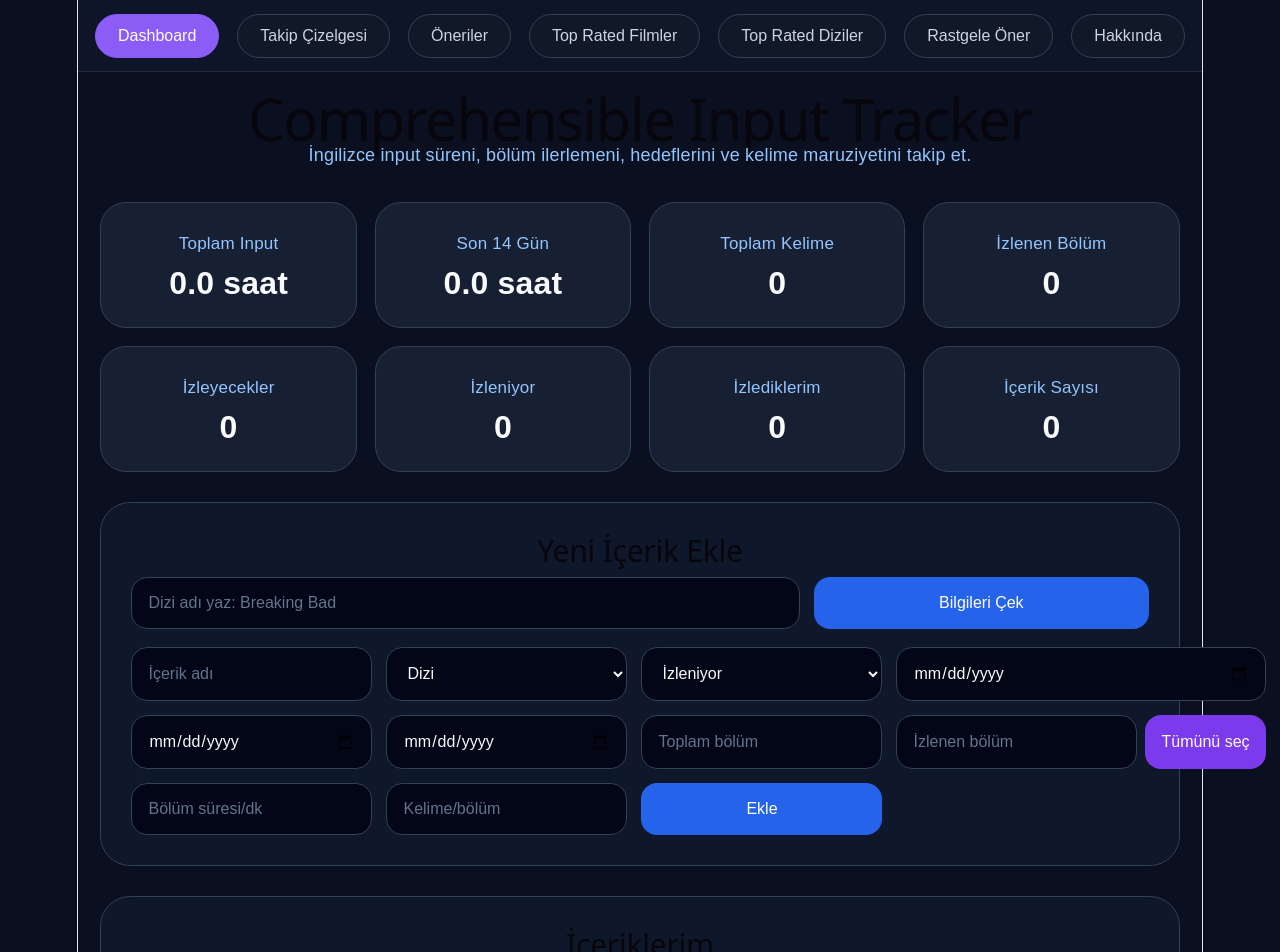
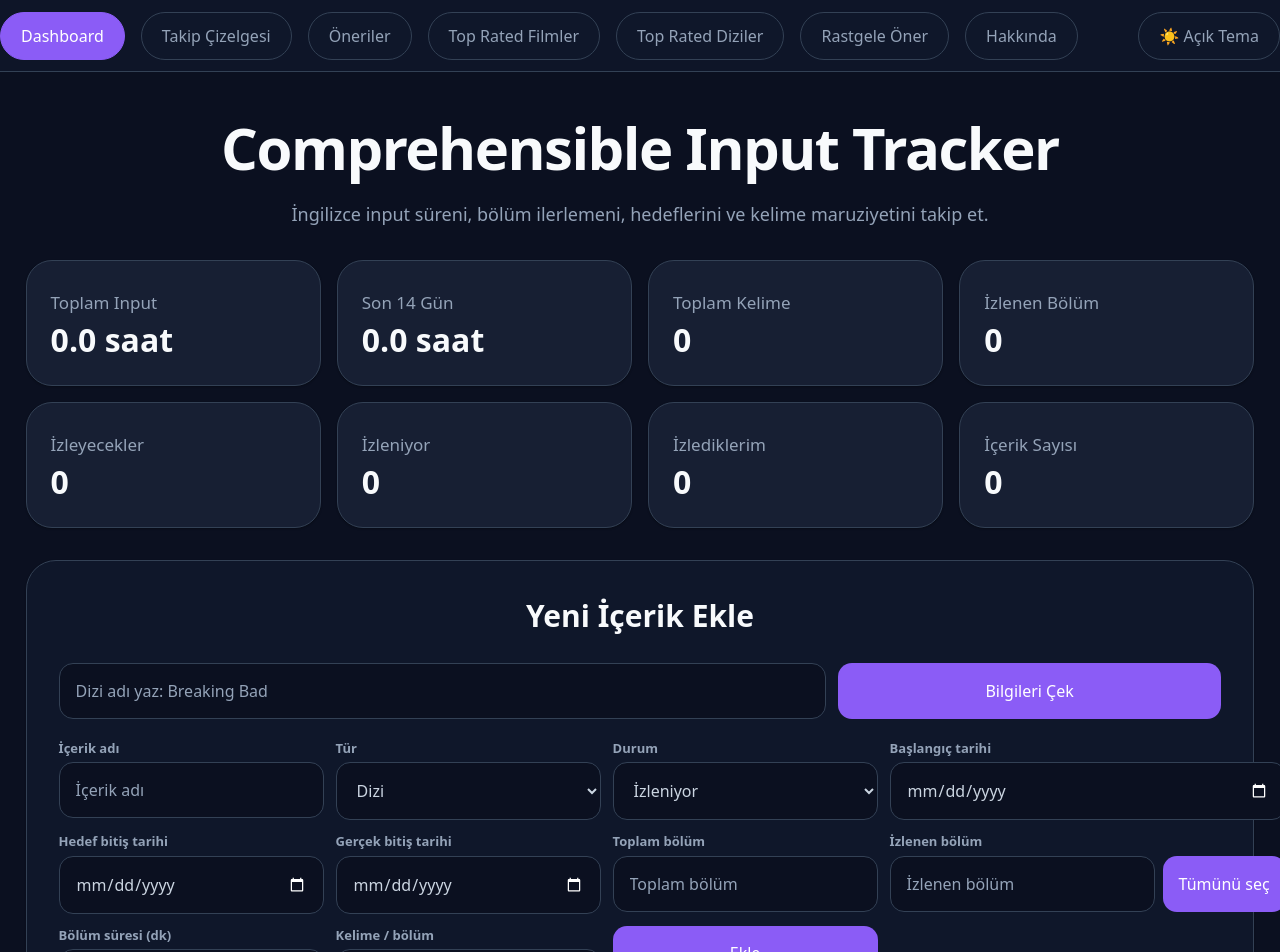
Before and after one commit to mgurkancelik/comprehensible-input-tracker, a React (Vite) app: page / in a window 1280 px wide. Shown: the top 952 px of the page. Built offline with nearby package versions, Linux system fonts and the light colour scheme.

Commit message:
improve theme and design system

```diff
--- a/src/App.css
+++ b/src/App.css
@@ -1,20 +1,3 @@
-* {
-  box-sizing: border-box;
-}
-
-body {
-  margin: 0;
-  background: #0b1020;
-  color: #f8fafc;
-  font-family: Arial, sans-serif;
-}
-
-button,
-input,
-select {
-  font-family: inherit;
-}
-
 .top-nav {
   position: sticky;
   top: 0;
@@ -22,39 +5,52 @@ select {
   height: 72px;
   display: flex;
   justify-content: center;
-  gap: 18px;
+  gap: var(--space-4);
   align-items: center;
-  background: rgba(15, 23, 42, 0.9);
+  background: var(--color-nav-bg);
   backdrop-filter: blur(14px);
-  border-bottom: 1px solid #1e293b;
+  border-bottom: 1px solid var(--color-border);
 }
 
 .top-nav button {
-  background: #111827;
-  color: #cbd5e1;
-  border: 1px solid #334155;
+  background: var(--color-surface-alt);
+  color: var(--color-text-muted);
+  border: 1px solid var(--color-border);
   font-size: 16px;
   cursor: pointer;
-  padding: 12px 22px;
-  border-radius: 999px;
+  padding: var(--space-3) var(--space-5);
+  border-radius: var(--radius-pill);
+  transition: background-color 0.15s ease, color 0.15s ease, border-color 0.15s ease;
 }
 
 .top-nav button:hover,
 .top-nav .nav-active {
-  background: #8b5cf6;
-  color: white;
-  border-color: #8b5cf6;
+  background: var(--color-primary);
+  color: var(--color-primary-contrast);
+  border-color: var(--color-primary);
+}
+
+.theme-toggle {
+  margin-left: auto;
+  background: transparent;
+  color: var(--color-text);
+}
+
+.theme-toggle:hover {
+  background: var(--color-surface-alt);
+  color: var(--color-text);
+  border-color: var(--color-primary);
 }
 
 .app {
   width: min(1440px, 96%);
   margin: 0 auto;
-  padding: 34px 0 80px;
+  padding: var(--space-7) 0 80px;
 }
 
 .header {
   text-align: center;
-  margin-bottom: 34px;
+  margin-bottom: var(--space-7);
 }
 
 .header h1 {
@@ -65,7 +61,7 @@ select {
 
 .header p {
   margin: 10px auto 0;
-  color: #93c5fd;
+  color: var(--color-text-muted);
   font-size: 18px;
   max-width: 780px;
 }
@@ -73,15 +69,16 @@ select {
 .stats {
   display: grid;
   grid-template-columns: repeat(4, 1fr);
-  gap: 18px;
-  margin-bottom: 30px;
+  gap: var(--space-4);
+  margin-bottom: var(--space-7);
 }
 
 .stat-card {
-  background: #171f33;
-  border: 1px solid #334155;
-  padding: 24px;
-  border-radius: 26px;
+  background: var(--color-surface);
+  border: 1px solid var(--color-border);
+  box-shadow: var(--shadow-sm);
+  padding: var(--space-6);
+  border-radius: var(--radius-lg);
   min-height: 126px;
   display: flex;
   flex-direction: column;
@@ -89,24 +86,26 @@ select {
 }
 
 .stat-card span {
-  color: #93c5fd;
+  color: var(--color-text-muted);
   font-size: 17px;
-  margin-bottom: 10px;
+  margin-bottom: var(--space-2);
 }
 
 .stat-card strong {
   font-size: 32px;
   line-height: 1;
+  color: var(--color-heading);
 }
 
 .form-section,
 .content-list,
 .tracking-page {
-  background: #0f172a;
-  border: 1px solid #334155;
-  border-radius: 30px;
-  padding: 30px;
-  margin-bottom: 30px;
+  background: var(--color-surface-alt);
+  border: 1px solid var(--color-border);
+  box-shadow: var(--shadow-sm);
+  border-radius: var(--radius-xl);
+  padding: var(--space-7);
+  margin-bottom: var(--space-7);
 }
 
 .form-section h2,
@@ -120,51 +119,71 @@ select {
 .api-search {
   display: grid;
   grid-template-columns: 2fr 1fr;
-  gap: 14px;
-  margin-bottom: 18px;
+  gap: var(--space-3);
+  margin-bottom: var(--space-5);
 }
 
 .content-form {
   display: grid;
   grid-template-columns: repeat(4, 1fr);
-  gap: 14px;
+  gap: var(--space-3);
+  align-items: start;
+}
+
+.field {
+  display: flex;
+  flex-direction: column;
+  gap: var(--space-1);
+  text-align: left;
+}
+
+.field-label {
+  font-size: 13px;
+  font-weight: 600;
+  color: var(--color-text-muted);
 }
 
 .filters {
   display: grid;
   grid-template-columns: 2fr 1fr;
-  gap: 14px;
-  margin-bottom: 28px;
+  gap: var(--space-3);
+  margin-bottom: var(--space-6);
 }
 
 input,
 select,
 button {
-  padding: 16px;
-  border-radius: 16px;
-  border: 1px solid #334155;
+  padding: var(--space-4);
+  border-radius: var(--radius-sm);
+  border: 1px solid var(--color-border);
   font-size: 16px;
 }
 
 input,
 select {
-  background: #020617;
-  color: #f8fafc;
+  background: var(--color-bg);
+  color: var(--color-text);
+  transition: border-color 0.15s ease;
 }
 
 input::placeholder {
-  color: #64748b;
+  color: var(--color-text-muted);
 }
 
 button {
   cursor: pointer;
-  background: #2563eb;
-  color: white;
+  background: var(--color-primary);
+  color: var(--color-primary-contrast);
   border: none;
+  transition: background-color 0.15s ease, transform 0.05s ease;
 }
 
 button:hover {
-  opacity: 0.9;
+  background: var(--color-primary-hover);
+}
+
+button:active {
+  transform: scale(0.98);
 }
 
 button:disabled {
@@ -175,62 +194,67 @@ button:disabled {
 .inline-field {
   display: grid;
   grid-template-columns: 1fr auto;
-  gap: 8px;
+  gap: var(--space-2);
 }
 
 .inline-field button {
   white-space: nowrap;
-  background: #7c3aed;
 }
 
 .empty-text {
-  color: #94a3b8;
-  background: #111827;
-  border: 1px dashed #334155;
-  padding: 18px;
-  border-radius: 18px;
+  color: var(--color-text-muted);
+  background: var(--color-surface);
+  border: 1px dashed var(--color-border);
+  padding: var(--space-5);
+  border-radius: var(--radius-md);
   font-size: 17px;
 }
 
 .content-card {
-  background: #171f33;
-  border: 1px solid #334155;
-  border-radius: 28px;
-  padding: 26px;
-  margin-bottom: 22px;
+  background: var(--color-surface);
+  border: 1px solid var(--color-border);
+  box-shadow: var(--shadow-sm);
+  border-radius: var(--radius-lg);
+  padding: var(--space-6);
+  margin-bottom: var(--space-5);
 }
 
 .card-top {
   display: flex;
   justify-content: space-between;
   align-items: flex-start;
-  gap: 16px;
+  gap: var(--space-4);
 }
 
 .card-top h3 {
   margin: 0 0 8px;
   font-size: 30px;
+  color: var(--color-heading);
 }
 
 .card-top p {
   margin: 0;
-  color: #94a3b8;
+  color: var(--color-text-muted);
   font-size: 18px;
 }
 
 .delete-btn {
-  background: #ef4444;
+  background: var(--color-danger);
   min-width: 74px;
 }
 
+.delete-btn:hover {
+  background: var(--color-danger-hover);
+}
+
 .circle-progress-row {
-  margin-top: 26px;
+  margin-top: var(--space-6);
   display: flex;
   align-items: center;
-  gap: 24px;
-  background: #211b34;
-  border-radius: 24px;
-  padding: 22px;
+  gap: var(--space-6);
+  background: var(--color-surface-alt);
+  border-radius: var(--radius-md);
+  padding: var(--space-5);
 }
 
 .circle-progress {
@@ -245,98 +269,108 @@ button:disabled {
   width: 74px;
   height: 74px;
   border-radius: 50%;
-  background: #171f33;
+  background: var(--color-surface);
   display: grid;
   place-items: center;
   font-size: 24px;
   font-weight: 700;
-  color: #a78bfa;
+  color: var(--color-primary);
 }
 
 .circle-progress-row strong {
   font-size: 28px;
+  color: var(--color-heading);
 }
 
 .circle-progress-row p {
   margin: 6px 0 0;
-  color: #94a3b8;
+  color: var(--color-text-muted);
   font-size: 18px;
 }
 
 .details-grid {
-  margin-top: 22px;
+  margin-top: var(--space-6);
   display: grid;
   grid-template-columns: repeat(4, 1fr);
-  gap: 14px;
+  gap: var(--space-3);
 }
 
 .details-grid div {
-  background: #0f172a;
-  border: 1px solid #334155;
-  border-radius: 20px;
-  padding: 18px;
+  background: var(--color-surface-alt);
+  border: 1px solid var(--color-border);
+  border-radius: var(--radius-md);
+  padding: var(--space-4);
 }
 
 .details-grid span {
   display: block;
-  color: #94a3b8;
-  margin-bottom: 8px;
+  color: var(--color-text-muted);
+  margin-bottom: var(--space-2);
 }
 
 .details-grid strong {
   font-size: 22px;
+  color: var(--color-heading);
 }
 
 .date-info {
-  margin-top: 18px;
-  background: #0f172a;
-  border: 1px solid #334155;
-  border-radius: 20px;
-  padding: 18px;
+  margin-top: var(--space-5);
+  background: var(--color-surface-alt);
+  border: 1px solid var(--color-border);
+  border-radius: var(--radius-md);
+  padding: var(--space-4);
   display: grid;
   grid-template-columns: repeat(4, 1fr);
-  gap: 10px;
+  gap: var(--space-2);
 }
 
 .date-info p {
   margin: 0;
-  color: #cbd5e1;
+  color: var(--color-text);
 }
 
 .card-actions {
   display: flex;
-  gap: 12px;
-  margin-top: 18px;
+  gap: var(--space-3);
+  margin-top: var(--space-5);
 }
 
 .watch-btn {
-  background: #16a34a;
+  background: var(--color-success);
+}
+
+.watch-btn:hover {
+  background: var(--color-success-hover);
 }
 
 .complete-btn {
-  background: #8b5cf6;
+  background: var(--color-primary);
+}
+
+.complete-btn:hover {
+  background: var(--color-primary-hover);
 }
 
 .page-title {
   text-align: center;
-  margin-bottom: 30px;
+  margin-bottom: var(--space-7);
 }
 
 .page-title h2 {
   font-size: 38px;
-  margin-bottom: 8px;
+  margin-bottom: var(--space-2);
 }
 
 .page-title p {
-  color: #94a3b8;
+  color: var(--color-text-muted);
   font-size: 18px;
 }
 
 .tracking-summary {
   display: grid;
   grid-template-columns: repeat(3, 1fr);
-  gap: 18px;
-  margin-bottom: 26px;
+  gap: var(--space-4);
+  margin-bottom: var(--space-6);
 }
 
 .big-stat {
@@ -346,30 +380,32 @@ button:disabled {
 .charts-grid {
   display: grid;
   grid-template-columns: 1fr 1fr;
-  gap: 22px;
+  gap: var(--space-5);
 }
 
 .chart-card {
-  background: #171f33;
-  border: 1px solid #334155;
-  border-radius: 28px;
-  padding: 24px;
+  background: var(--color-surface);
+  border: 1px solid var(--color-border);
+  box-shadow: var(--shadow-sm);
+  border-radius: var(--radius-lg);
+  padding: var(--space-6);
 }
 
 .chart-head {
   display: flex;
   justify-content: space-between;
   align-items: center;
-  margin-bottom: 18px;
+  margin-bottom: var(--space-5);
 }
 
 .chart-head h3 {
   margin: 0;
   font-size: 24px;
+  color: var(--color-heading);
 }
 
 .chart-head span {
-  color: #94a3b8;
+  color: var(--color-text-muted);
 }
 
 .line-chart {
@@ -378,55 +414,56 @@ button:disabled {
 }
 
 .chart-axis {
-  stroke: #334155;
+  stroke: var(--color-border);
   stroke-width: 2;
 }
 
 .chart-line {
   fill: none;
-  stroke: #8b5cf6;
+  stroke: var(--color-primary);
   stroke-width: 5;
   stroke-linecap: round;
   stroke-linejoin: round;
 }
 
 .chart-dot {
-  fill: #8b5cf6;
-  stroke: #f8fafc;
+  fill: var(--color-primary);
+  stroke: var(--color-heading);
   stroke-width: 2;
 }
 
 .chart-label {
-  fill: #94a3b8;
+  fill: var(--color-text-muted);
   font-size: 13px;
 }
 
 .monthly-section {
-  margin-top: 30px;
+  margin-top: var(--space-7);
 }
 
 .month-card {
-  background: #171f33;
-  border: 1px solid #334155;
-  border-radius: 24px;
-  padding: 22px;
-  margin-bottom: 16px;
+  background: var(--color-surface);
+  border: 1px solid var(--color-border);
+  border-radius: var(--radius-lg);
+  padding: var(--space-5);
+  margin-bottom: var(--space-4);
 }
 
 .month-card h3 {
   font-size: 26px;
   margin-top: 0;
+  color: var(--color-heading);
 }
 
 .month-stats {
   display: flex;
-  gap: 22px;
-  color: #cbd5e1;
+  gap: var(--space-5);
+  color: var(--color-text);
 }
 
 .month-card li {
-  margin-bottom: 8px;
-  color: #cbd5e1;
+  margin-bottom: var(--space-2);
+  color: var(--color-text);
 }
 
 @media (max-width: 1000px) {
@@ -442,10 +479,14 @@ button:disabled {
 
 @media (max-width: 700px) {
   .top-nav {
-    gap: 8px;
+    gap: var(--space-2);
     overflow-x: auto;
     justify-content: flex-start;
-    padding: 0 12px;
+    padding: 0 var(--space-3);
+  }
+
+  .theme-toggle {
+    margin-left: 0;
   }
 
   .stats,
--- a/src/App.jsx
+++ b/src/App.jsx
@@ -4,8 +4,23 @@ import RecommendationsPage from "./components/RecommendationsPage";
 import ContentForm from "./components/ContentForm";
 import "./App.css";
 
+const THEME_STORAGE_KEY = "ciTrackerTheme";
+
 function App() {
   const [activePage, setActivePage] = useState("dashboard");
+
+  const [theme, setTheme] = useState(() => {
+    return localStorage.getItem(THEME_STORAGE_KEY) || "dark";
+  });
+
+  useEffect(() => {
+    document.documentElement.setAttribute("data-theme", theme);
+    localStorage.setItem(THEME_STORAGE_KEY, theme);
+  }, [theme]);
+
+  const toggleTheme = () => {
+    setTheme((prevTheme) => (prevTheme === "dark" ? "light" : "dark"));
+  };
 
   const [contents, setContents] = useState(() => {
     const savedContents = localStorage.getItem("inputContentsV5");
@@ -206,7 +221,15 @@ function App() {
     setShowSearch("");
   };
 
-  const deleteContent = (id) => {
+  const deleteContent = (id, title) => {
+    const confirmed = window.confirm(
+      `"${title}" içeriğini silmek istediğine emin misin? Bu işlem geri alınamaz.`
+    );
+
+    if (!confirmed) {
+      return;
+    }
+
     setContents(contents.filter((item) => item.id !== id));
   };
 
@@ -599,7 +622,10 @@ function App() {
             </p>
           </div>
 
-          <button className="delete-btn" onClick={() => deleteContent(item.id)}>
+          <button
+            className="delete-btn"
+            onClick={() => deleteContent(item.id, item.title)}
+          >
             Sil
           </button>
         </div>
@@ -608,7 +634,7 @@ function App() {
           <div
             className="circle-progress"
             style={{
-              background: `conic-gradient(#8b5cf6 ${progress}%, #222 0)`,
+              background: `conic-gradient(var(--color-primary) ${progress}%, var(--color-surface-alt) 0)`,
             }}
           >
             <div>{progress}%</div>
@@ -697,13 +723,21 @@ function App() {
           <h2>İçeriklerim</h2>
 
           <div className="filters">
+            <label className="visually-hidden" htmlFor="content-search">
+              İçerik ara
+            </label>
             <input
+              id="content-search"
               value={searchText}
               onChange={(e) => setSearchText(e.target.value)}
               placeholder="İçerik ara..."
             />
 
+            <label className="visually-hidden" htmlFor="content-type-filter">
+              Türe göre filtrele
+            </label>
             <select
+              id="content-type-filter"
               value={selectedType}
               onChange={(e) => setSelectedType(e.target.value)}
             >
@@ -808,6 +842,18 @@ function App() {
         >
           Hakkında
         </button>
+
+        <button
+          type="button"
+          className="theme-toggle"
+          onClick={toggleTheme}
+          aria-pressed={theme === "light"}
+          aria-label={
+            theme === "dark" ? "Açık temaya geç" : "Koyu temaya geç"
+          }
+        >
+          {theme === "dark" ? "☀️ Açık Tema" : "🌙 Koyu Tema"}
+        </button>
       </nav>
 
       <main className="app">
--- a/src/components/ContentForm.jsx
+++ b/src/components/ContentForm.jsx
@@ -13,7 +13,11 @@ function ContentForm({
       <h2>Yeni İçerik Ekle</h2>
 
       <div className="api-search">
+        <label className="visually-hidden" htmlFor="showSearch">
+          Dizi adı ile bilgi çek
+        </label>
         <input
+          id="showSearch"
           value={showSearch}
           onChange={(e) => setShowSearch(e.target.value)}
           placeholder="Dizi adı yaz: Breaking Bad"
@@ -25,14 +29,20 @@ function ContentForm({
       </div>
 
       <form onSubmit={addContent} className="content-form">
+        <label className="field" htmlFor="title">
+          <span className="field-label">İçerik adı</span>
           <input
+            id="title"
             name="title"
             value={form.title}
             onChange={handleChange}
             placeholder="İçerik adı"
           />
+        </label>
 
-        <select name="type" value={form.type} onChange={handleChange}>
+        <label className="field" htmlFor="type">
+          <span className="field-label">Tür</span>
+          <select id="type" name="type" value={form.type} onChange={handleChange}>
             <option>Dizi</option>
             <option>Film</option>
             <option>Animasyon</option>
@@ -40,35 +50,54 @@ function ContentForm({
             <option>YouTube</option>
             <option>Podcast</option>
           </select>
+        </label>
 
-        <select name="status" value={form.status} onChange={handleChange}>
+        <label className="field" htmlFor="status">
+          <span className="field-label">Durum</span>
+          <select id="status" name="status" value={form.status} onChange={handleChange}>
             <option>İzleyecekler</option>
             <option>İzleniyor</option>
             <option>İzlediklerim</option>
           </select>
+        </label>
 
+        <label className="field" htmlFor="startDate">
+          <span className="field-label">Başlangıç tarihi</span>
           <input
+            id="startDate"
             name="startDate"
             value={form.startDate}
             onChange={handleChange}
             type="date"
           />
+        </label>
 
+        <label className="field" htmlFor="targetEndDate">
+          <span className="field-label">Hedef bitiş tarihi</span>
           <input
+            id="targetEndDate"
             name="targetEndDate"
             value={form.targetEndDate}
             onChange={handleChange}
             type="date"
           />
+        </label>
 
+        <label className="field" htmlFor="completedDate">
+          <span className="field-label">Gerçek bitiş tarihi</span>
           <input
+            id="completedDate"
             name="completedDate"
             value={form.completedDate}
             onChange={handleChange}
             type="date"
           />
+        </label>
 
+        <label className="field" htmlFor="totalEpisodes">
+          <span className="field-label">Toplam bölüm</span>
           <input
+            id="totalEpisodes"
             name="totalEpisodes"
             value={form.totalEpisodes}
             onChange={handleChange}
@@ -76,9 +105,13 @@ function ContentForm({
             min="0"
             placeholder="Toplam bölüm"
           />
+        </label>
 
+        <div className="field">
+          <span className="field-label">İzlenen bölüm</span>
           <div className="inline-field">
             <input
+              id="watchedEpisodes"
               name="watchedEpisodes"
               value={form.watchedEpisodes}
               onChange={handleChange}
@@ -91,8 +124,12 @@ function ContentForm({
               Tümünü seç
             </button>
           </div>
+        </div>
 
+        <label className="field" htmlFor="minutesPerEpisode">
+          <span className="field-label">Bölüm süresi (dk)</span>
           <input
+            id="minutesPerEpisode"
             name="minutesPerEpisode"
             value={form.minutesPerEpisode}
             onChange={handleChange}
@@ -100,8 +137,12 @@ function ContentForm({
             min="0"
             placeholder="Bölüm süresi/dk"
           />
+        </label>
 
+        <label className="field" htmlFor="wordsPerEpisode">
+          <span className="field-label">Kelime / bölüm</span>
           <input
+            id="wordsPerEpisode"
             name="wordsPerEpisode"
             value={form.wordsPerEpisode}
             onChange={handleChange}
@@ -109,6 +150,7 @@ function ContentForm({
             min="0"
             placeholder="Kelime/bölüm"
           />
+        </label>
 
         <button type="submit">Ekle</button>
       </form>
--- a/src/components/StatsPanel.jsx
+++ b/src/components/StatsPanel.jsx
@@ -60,7 +60,7 @@ function StatsPanel({ contents }) {
   ).length;
 
   return (
-    <section className="stats">
+    <section className="stats" aria-label="İstatistikler">
       <div className="stat-card">
         <span>Toplam Input</span>
         <strong>{(totalMinutes / 60).toFixed(1)} saat</strong>
--- a/src/index.css
+++ b/src/index.css
@@ -1,111 +1,129 @@
+* {
+  box-sizing: border-box;
+}
+
 :root {
-  --text: #6b6375;
-  --text-h: #08060d;
-  --bg: #fff;
-  --border: #e5e4e7;
-  --code-bg: #f4f3ec;
-  --accent: #aa3bff;
-  --accent-bg: rgba(170, 59, 255, 0.1);
-  --accent-border: rgba(170, 59, 255, 0.5);
-  --social-bg: rgba(244, 243, 236, 0.5);
-  --shadow:
-    rgba(0, 0, 0, 0.1) 0 10px 15px -3px, rgba(0, 0, 0, 0.05) 0 4px 6px -2px;
+  color-scheme: dark;
 
-  --sans: system-ui, 'Segoe UI', Roboto, sans-serif;
-  --heading: system-ui, 'Segoe UI', Roboto, sans-serif;
-  --mono: ui-monospace, Consolas, monospace;
+  /* ---- Design tokens: koyu tema (varsayılan) ---- */
+  --color-bg: #0b1020;
+  --color-surface: #171f33;
+  --color-surface-alt: #0f172a;
+  --color-nav-bg: rgba(15, 23, 42, 0.9);
+  --color-border: #334155;
+  --color-text: #cbd5e1;
+  --color-text-muted: #94a3b8;
+  --color-heading: #f8fafc;
 
-  font: 18px/145% var(--sans);
-  letter-spacing: 0.18px;
-  color-scheme: light dark;
-  color: var(--text);
-  background: var(--bg);
+  --color-primary: #8b5cf6;
+  --color-primary-hover: #7c3aed;
+  --color-primary-contrast: #ffffff;
+
+  --color-danger: #ef4444;
+  --color-danger-hover: #dc2626;
+
+  --color-success: #16a34a;
+  --color-success-hover: #15803d;
+
+  --color-focus-ring: #c084fc;
+
+  --shadow-sm: 0 1px 2px rgba(0, 0, 0, 0.3);
+  --shadow-md: 0 10px 15px -3px rgba(0, 0, 0, 0.45), 0 4px 6px -2px rgba(0, 0, 0, 0.25);
+
+  --space-1: 4px;
+  --space-2: 8px;
+  --space-3: 12px;
+  --space-4: 16px;
+  --space-5: 20px;
+  --space-6: 24px;
+  --space-7: 32px;
+  --space-8: 40px;
+
+  --radius-sm: 14px;
+  --radius-md: 20px;
+  --radius-lg: 26px;
+  --radius-xl: 30px;
+  --radius-pill: 999px;
+
+  --font-sans: system-ui, "Segoe UI", Roboto, sans-serif;
+
+  font: 16px/1.5 var(--font-sans);
   font-synthesis: none;
   text-rendering: optimizeLegibility;
   -webkit-font-smoothing: antialiased;
   -moz-osx-font-smoothing: grayscale;
-
-  @media (max-width: 1024px) {
-    font-size: 16px;
-  }
 }
 
-@media (prefers-color-scheme: dark) {
-  :root {
-    --text: #9ca3af;
-    --text-h: #f3f4f6;
-    --bg: #16171d;
-    --border: #2e303a;
-    --code-bg: #1f2028;
-    --accent: #c084fc;
-    --accent-bg: rgba(192, 132, 252, 0.15);
-    --accent-border: rgba(192, 132, 252, 0.5);
-    --social-bg: rgba(47, 48, 58, 0.5);
-    --shadow:
-      rgba(0, 0, 0, 0.4) 0 10px 15px -3px, rgba(0, 0, 0, 0.25) 0 4px 6px -2px;
-  }
+/* ---- Design tokens: açık tema (kullanıcı seçimiyle) ---- */
+[data-theme="light"] {
+  color-scheme: light;
 
-  #social .button-icon {
-    filter: invert(1) brightness(2);
-  }
+  --color-bg: #f3f4f7;
+  --color-surface: #ffffff;
+  --color-surface-alt: #eef1f6;
+  --color-nav-bg: rgba(255, 255, 255, 0.85);
+  --color-border: #dde1e8;
+  --color-text: #3f4552;
+  --color-text-muted: #667085;
+  --color-heading: #14161c;
+
+  --color-primary: #7c3aed;
+  --color-primary-hover: #6d28d9;
+  --color-primary-contrast: #ffffff;
+
+  --color-danger: #dc2626;
+  --color-danger-hover: #b91c1c;
+
+  --color-success: #15803d;
+  --color-success-hover: #166534;
+
+  --color-focus-ring: #7c3aed;
+
+  --shadow-sm: 0 1px 2px rgba(15, 23, 42, 0.08);
+  --shadow-md: 0 10px 15px -3px rgba(15, 23, 42, 0.1), 0 4px 6px -2px rgba(15, 23, 42, 0.06);
 }
 
 body {
   margin: 0;
+  background: var(--color-bg);
+  color: var(--color-text);
+  transition: background-color 0.2s ease, color 0.2s ease;
 }
 
-#root {
-  width: 1126px;
-  max-width: 100%;
-  margin: 0 auto;
-  text-align: center;
-  border-inline: 1px solid var(--border);
-  min-height: 100svh;
-  display: flex;
-  flex-direction: column;
-  box-sizing: border-box;
+button,
+input,
+select {
+  font-family: inherit;
 }
 
 h1,
 h2 {
-  font-family: var(--heading);
-  font-weight: 500;
-  color: var(--text-h);
+  color: var(--color-heading);
+  font-weight: 600;
 }
 
-h1 {
-  font-size: 56px;
-  letter-spacing: -1.68px;
-  margin: 32px 0;
-  @media (max-width: 1024px) {
-    font-size: 36px;
-    margin: 20px 0;
-  }
-}
-h2 {
-  font-size: 24px;
-  line-height: 118%;
-  letter-spacing: -0.24px;
-  margin: 0 0 8px;
-  @media (max-width: 1024px) {
-    font-size: 20px;
-  }
-}
 p {
   margin: 0;
 }
 
-code,
-.counter {
-  font-family: var(--mono);
-  display: inline-flex;
-  border-radius: 4px;
-  color: var(--text-h);
+/* Apple HIG / Material: her etkileşimli öğede görünür odak göstergesi olmalı */
+button:focus-visible,
+input:focus-visible,
+select:focus-visible,
+a:focus-visible {
+  outline: 2px solid var(--color-focus-ring);
+  outline-offset: 2px;
 }
 
-code {
-  font-size: 15px;
-  line-height: 135%;
-  padding: 4px 8px;
-  background: var(--code-bg);
+/* Görsel olarak gizli ama ekran okuyucular için erişilebilir label'lar */
+.visually-hidden {
+  position: absolute;
+  width: 1px;
+  height: 1px;
+  padding: 0;
+  margin: -1px;
+  overflow: hidden;
+  clip: rect(0, 0, 0, 0);
+  white-space: nowrap;
+  border: 0;
 }
```
Also changed, not shown: src/components/RecommendationsPage.jsx (+8 -0 lines). Lines whose indentation alone changed are shown as unchanged.
